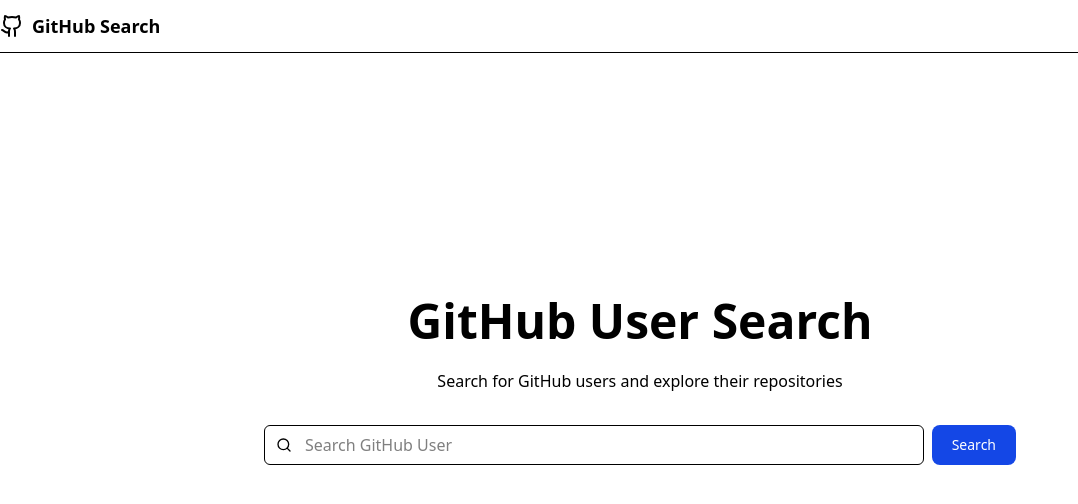
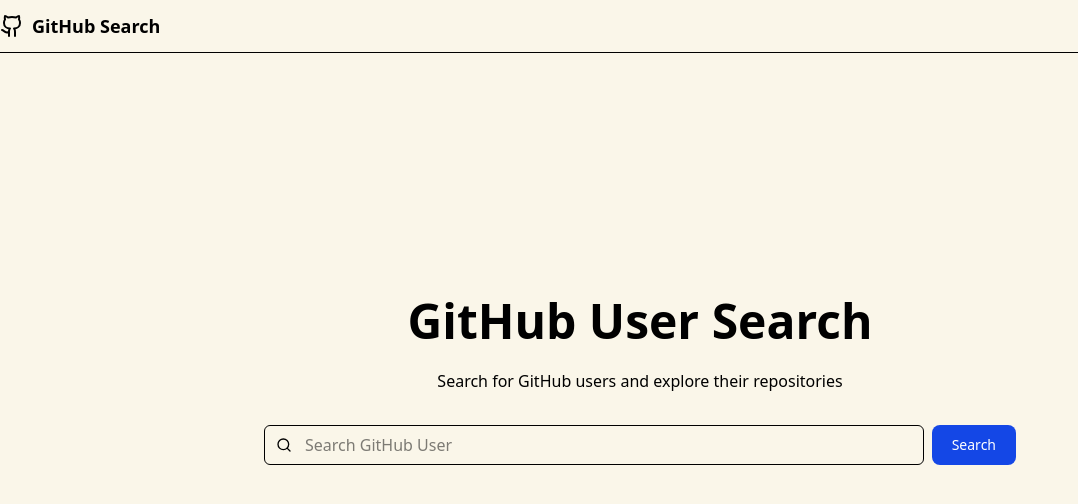
Before and after one commit to vaibhav19mark1/github-user-search, a Next.js app: page / in a window 1280 px wide. Shown: the top 504 px of the page, without its empty margins (0-1078 px from the left). Built offline with nearby package versions, Linux system fonts and the light colour scheme.

Commit message:
background color changed

```diff
--- a/app/layout.js
+++ b/app/layout.js
@@ -20,7 +20,9 @@
 export default function RootLayout({ children }) {
   return (
     <html lang="en">
-      <body className={`${geistSans.variable} ${geistMono.variable}`}>
+      <body
+        className={`${geistSans.variable} ${geistMono.variable} bg-[#FAF6E9]`}
+      >
         <Navbar />
         <main className="container mx-auto px-4 py-8">{children}</main>
       </body>
```
